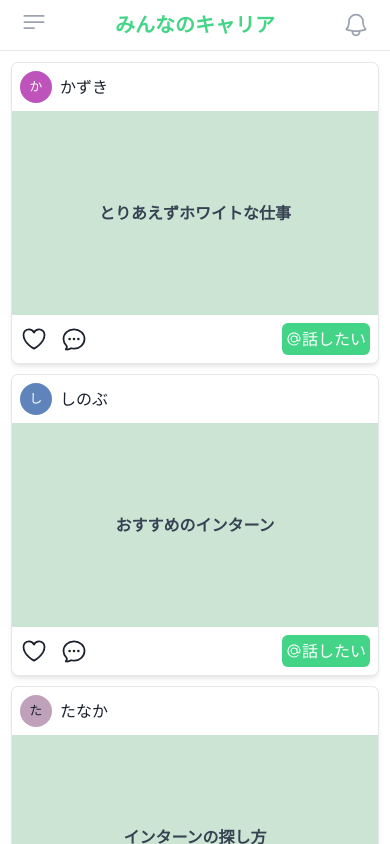
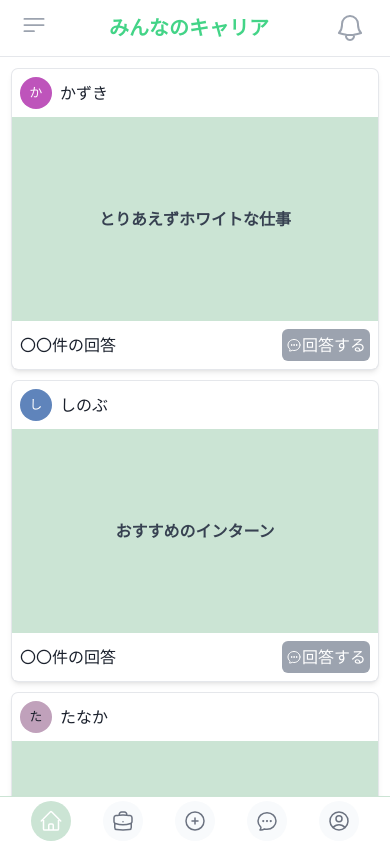
Before and after one commit to cocoide/unicareer, a Next.js app in the folder frontend/: page / in a window 390 px wide. Shown: the top 844 px of the page. Built offline with nearby package versions, Linux system fonts and the light colour scheme.

Commit message:
feature mobile navigation

```diff
--- a/frontend/app/layout.tsx
+++ b/frontend/app/layout.tsx
@@ -1,4 +1,5 @@
-import Header from '@/components/Layouts/Header/Header'
+import Header from '@/components/Layouts/Header'
+import Navigation from '@/components/Layouts/Mobile/Navigation'
 import ChakraUIProvider from '@/components/Providers/ChakraUIProvider'
 import '../styles/globals.css'
 
@@ -14,6 +15,7 @@ export default function RootLayout({ children }: LaytoutChildren) {
         <ChakraUIProvider>
         <Header />
         {children}
+        <Navigation/>
         </ChakraUIProvider>
       </body>
     </html>
--- a/frontend/components/Layouts/Header/Header.tsx
+++ b/frontend/components/Layouts/Header.tsx
@@ -1,7 +1,7 @@
 "use client"
-import { Avatar } from '@chakra-ui/react'
-import HeaderDrawer from './HeaderDrawer'
-import NotificationModal from './NotificationModal'
+import HeaderDrawer from './components/HeaderDrawer'
+import { NotificationPopver } from './components/NotificationPopver'
+
 
 const Header = () => {
     return (
@@ -12,7 +12,7 @@ const Header = () => {
             >みんなのキャリア</div>
             <div className="flex items-center justify-center space-x-5">
                 {/* Avatar Button*/}
-                <NotificationModal />
+                <NotificationPopver />
                 {/* <Avatar name="かずき" size="sm" className='hidden md:inline-block' /> */}
             </div>
         </div>
--- a/frontend/components/Layouts/Header/NotificationModal.tsx
+++ /dev/null
@@ -1,23 +0,0 @@
-"use client"
-
-import { Modal, ModalBody, ModalCloseButton, ModalContent, useDisclosure } from '@chakra-ui/react'
-import { BellIcon } from '@heroicons/react/24/outline'
-
-const NotificationModal = () => {
-    const { isOpen, onOpen, onClose } = useDisclosure()
-    return (
-        <>
-            <button onClick={onOpen}><BellIcon className='h-7 w-7 text-gray-400' /></button>
-            <Modal onClose={onClose} size={"full"} isOpen={isOpen}>
-
-                <ModalContent>
-                    <ModalCloseButton />
-                    <ModalBody pt={10}>
-                    </ModalBody>
-                </ModalContent>
-            </Modal>
-        </>
-
-    )
-}
-export default NotificationModal
--- /dev/null
+++ b/frontend/components/Layouts/Mobile/Navigation.tsx
@@ -0,0 +1,16 @@
+import { BriefcaseIcon, ChatBubbleOvalLeftEllipsisIcon, HomeIcon, PlusCircleIcon, UserCircleIcon } from '@heroicons/react/24/outline'
+import Link from 'next/link'
+
+const Navigation = () => {
+  return (
+    <div className="flex items-center justify-center  h-12 w-full
+    fixed bottom-0 py-1 space-x-8 md:hidden text-gray-500 border-t border-neutral shadow-md bg-white">
+        <Link href="/" className='bg-neutral p-2 rounded-full' ><HomeIcon className='h-6 w-6 text-white'/> </Link>
+        <Link href="/"  className='bg-slate-50 p-2 rounded-full'><BriefcaseIcon className='h-6 w-6'/> </Link>
+        <Link href="/"  className='bg-slate-50 p-2 rounded-full'><PlusCircleIcon className='h-6 w-6'/> </Link>
+        <Link href="/"  className='bg-slate-50 p-2 rounded-full'><ChatBubbleOvalLeftEllipsisIcon className='h-6 w-6'/> </Link>
+        <Link href="/"  className='bg-slate-50 p-2 rounded-full'><UserCircleIcon className='h-6 w-6'/> </Link>
+</div>
+  )
+}
+export default Navigation
--- /dev/null
+++ b/frontend/components/Layouts/components/NotificationPopver.tsx
@@ -0,0 +1,31 @@
+"use client"
+
+import { Button, Divider, Popover, PopoverArrow, PopoverBody, PopoverContent, PopoverTrigger, VStack } from '@chakra-ui/react'
+import { BellIcon } from '@heroicons/react/24/outline'
+import Link from 'next/link'
+
+export const NotificationPopver = () => {
+    return (
+        <Popover>
+            <PopoverTrigger>
+                <Button  p="1" rounded="full" variant="ghost" >
+                    <BellIcon className='text-gray-400' />
+                </Button>
+            </PopoverTrigger>
+            <PopoverContent marginX={3} width={250} shadow={"md"}>
+                <PopoverArrow />
+                <PopoverBody >
+                    <VStack  >
+                        <Link href="">
+                            〇〇さんにフォローされました
+                        </Link>
+                        <Divider />
+                        <Link href={""}>
+                            〇〇バッチを獲得しました🎊
+                        </Link>
+                    </VStack>
+                </PopoverBody>
+            </PopoverContent>
+        </Popover>
+    )
+}
--- a/frontend/features/Topics/TopicList.tsx
+++ b/frontend/features/Topics/TopicList.tsx
@@ -1,7 +1,6 @@
 "use client"
-import { Avatar } from '@chakra-ui/react'
-import { ChatBubbleOvalLeftEllipsisIcon, HeartIcon } from '@heroicons/react/24/outline'
-import { AtSymbolIcon } from '@heroicons/react/24/solid'
+import { Avatar, Link } from '@chakra-ui/react'
+import { ChatBubbleOvalLeftEllipsisIcon } from '@heroicons/react/24/outline'
 
 const topics = [
   { id: "1", title: "とりあえずホワイトな仕事", author: "かずき" },
@@ -26,11 +25,10 @@ const TopicList = () => {
 
           <div className="flex flex-row justify-between items-center p-2 w-full">
             <div className="flex flex-row space-x-3 items-center">
-              <HeartIcon className="h-7 w-7"></HeartIcon>
-              <ChatBubbleOvalLeftEllipsisIcon className="h-7 w-7"></ChatBubbleOvalLeftEllipsisIcon>
+              <Link href='' className="text-gray-500">〇〇件の回答</Link>
             </div>
-            <button className="bg-primary rounded-md p-1 text-white flex items-center">
-              <AtSymbolIcon className='h-4 w-4 text-white' /> 話したい</button>
+            <button className="bg-gray-400 rounded-md p-1 text-white flex items-center ">
+              <ChatBubbleOvalLeftEllipsisIcon className='h-4 w-4 text-white' /> 回答する</button>
           </div>
         </div>
       ))}
```
Also changed, not shown: frontend/components/Layouts/components/HeaderDrawer.tsx (renamed from frontend/components/Layouts/Header/HeaderDrawer.tsx), frontend/components/Layouts/components/HeaderDrawerContent.tsx (renamed from frontend/components/Layouts/Header/HeaderDrawerContent.tsx), 2 other files (tests, documents, lock files or other folders).
